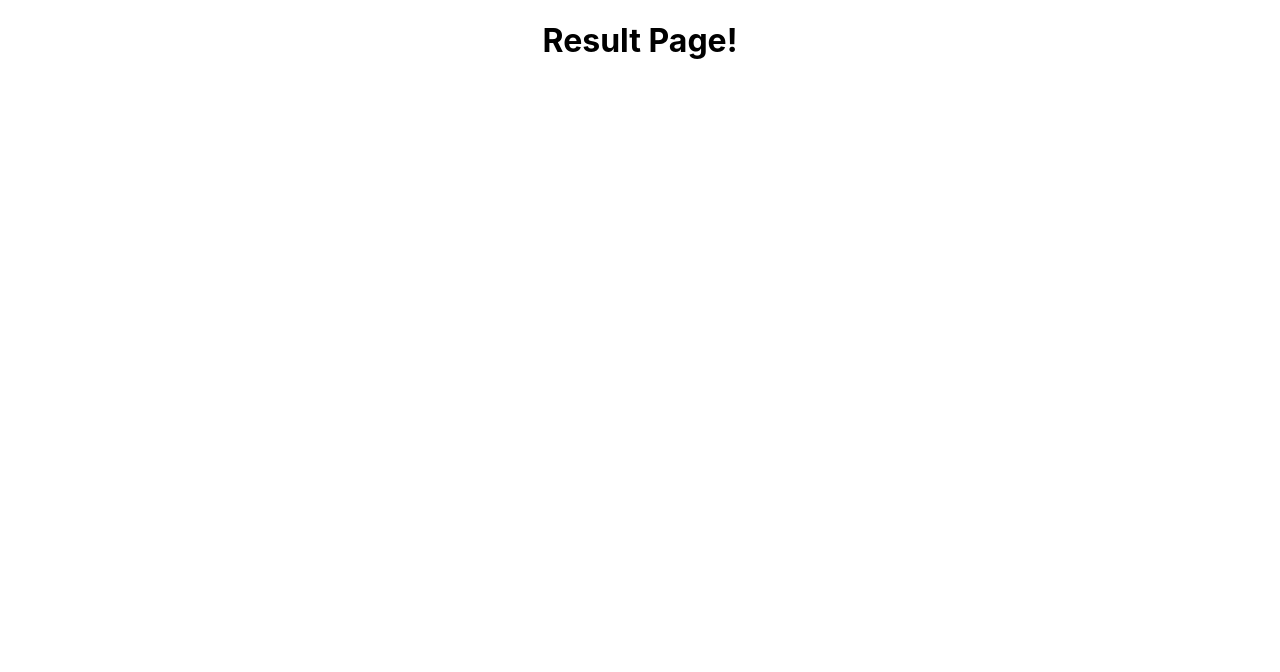
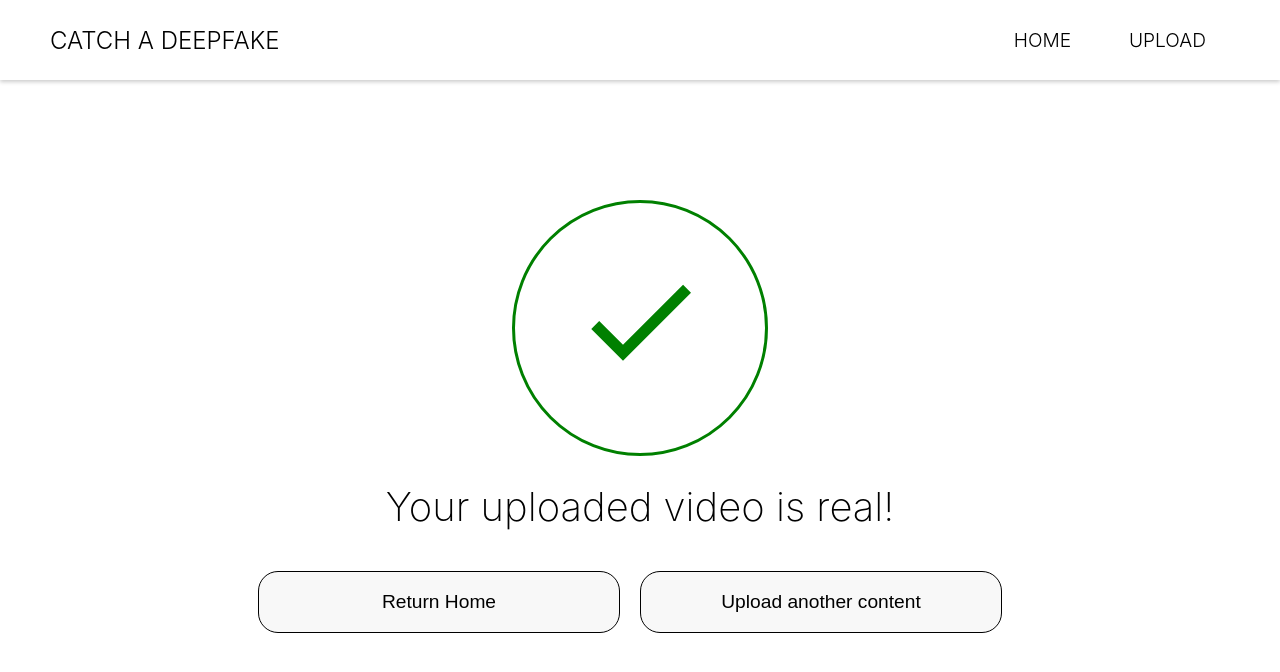
Before and after one commit to ArdiJorganxhi/CatchADeepfake-Frontend, a React (Create React App) app: page /result in a window 1280 px wide. Shown: the top 672 px of the page. Built offline with nearby package versions, Linux system fonts and the light colour scheme.

Commit message:
implement result page

```diff
--- a/src/App.js
+++ b/src/App.js
@@ -1,6 +1,6 @@
 import logo from './logo.svg';
 import './App.css';
-import { BrowserRouter, Routes, Route, useLocation } from 'react-router-dom'
+import { BrowserRouter, Routes, Route, useLocation, useNavigate } from 'react-router-dom'
 import Home from './pages/home';
 import Upload from './pages/upload';
 import Result from './pages/result';
@@ -12,9 +12,9 @@ function App() {
     <div className='App'>
     <BrowserRouter>
     <Routes>
-      <Route path='/' element={<Home />}></Route>
-      <Route path='/upload' element={<Upload />}></Route>
-      <Route path='/result' element={<Result />}></Route>
+      <Route exact path='/' element={<Home />}></Route>
+      <Route exact path='/upload' element={<Upload />}></Route>
+      <Route exact path='/result' element={<Result />}></Route>
     </Routes>
     </BrowserRouter>
     </div>
--- a/src/components/button.js
+++ b/src/components/button.js
@@ -5,7 +5,7 @@ import { Link } from 'react-router-dom'
 export default function Button(props) {
   return (
     <Link to={props.navigate}>
-   <button className='button-component' onClick={props.onClick}>
+   <button className='button-component' onClick={props.onClick} onSubmit={props.onSubmit}>
     <h3>{props.title}</h3>
    </button>
    </Link>
--- a/src/components/css/button.css
+++ b/src/components/css/button.css
@@ -10,10 +10,12 @@
 .button-component h3 {
     font-size: 1.2rem;
     font-weight: 200;
+    width: 200px;
 }
 
 .button-component:hover {
+    color: #fff;
+    text-shadow: nthree;
     background-color: #000033;
-    color: #fff;
-    transition: 0.35s all ease-in-out;
+    transition: 0.3s all ease-in;
 }
--- /dev/null
+++ b/src/pages/css/result.css
@@ -0,0 +1,44 @@
+.result-container {
+    display: grid;
+    justify-content: center;
+    align-items: center;
+    padding: 120px;
+}
+
+
+.circle {
+    width: 250px;
+    height: 250px;
+    border-radius: 50%;
+    border: 3px solid green;
+    background-color: transparent;
+}
+
+.done-icon {
+    font-size: 8.5rem;
+    align-items: center;
+    color: green;
+    margin-top: 50px;
+}
+
+.result-desc {
+    display: flex;
+    justify-content: center;
+}
+
+.result-desc h3 {
+    font-weight: 250;
+    font-size: 2.5rem;
+    white-space: nowrap;
+    padding-top: 20px;
+}
+
+.buttons-container {
+    display: flex;
+    justify-content: center;
+    align-items: center;
+}
+
+.buttons-container Button {
+    margin-right: 20px;
+}
--- a/src/pages/result.jsx
+++ b/src/pages/result.jsx
@@ -1,9 +1,38 @@
 import React from 'react'
+import {MdOutlineDone} from 'react-icons/md'
+import Navbar from '../components/navbar'
+import './css/result.css'
+import Button from '../components/button'
+import { useNavigate } from 'react-router'
+import { Link } from 'react-router-dom'
 
 export default function Result() {
+
+  const navigate = useNavigate();
+
+  const navigateHome = () => {
+    navigate('/')
+  }
+
   return (
     <div>
-      <h1>Result Page!</h1>
+      <Navbar />
+      <div className="result-container">
+      <div className="circle">
+        <div className="done-icon">
+        <MdOutlineDone />
+        </div>
+        <div className="result-desc">
+          <h3>Your uploaded video is real!</h3>
+        </div>
+        <div className="buttons-container">
+        <Button title="Return Home" onClick={navigateHome} />
+        <Link to='/upload'>
+        <Button title="Upload another content" />
+        </Link>
+        </div>
+      </div>
+      </div>
     </div>
   )
 }
--- a/src/pages/upload.jsx
+++ b/src/pages/upload.jsx
@@ -2,19 +2,28 @@ import React, { useRef } from 'react'
 import Navbar from '../components/navbar'
 import './css/upload.css'
 import Button from '../components/button'
+import { useNavigate } from 'react-router';
 
 export default function Upload() {
 
   const ref = useRef();
-
+  const navigate = useNavigate()
   const handleClick = () => {
       ref.current.click();
+      navigate('/result')
   };
 
   const handleFileInputChange = (event) => {
     const file = event.target.files[0];
+    navigate('/result')
     // Do something with the selected file
   };
+
+  const handleSubmit = (event) => {
+    event.preventDefault();
+    navigate('/result')
+
+  }
   return (
     <div>
       <Navbar />
@@ -23,16 +32,18 @@ export default function Upload() {
         <h3>Upload your video or audio file.</h3>
       </div>
       <div className="buttons-container">
-        <Button title="Upload video" onClick={handleClick} />
+        <Button title="Upload video" onClick={handleClick} onSubmit={handleSubmit} />
         <Button title="Upload audio" onClick={handleClick} />
       </div>
       </div>
+      <form onSubmit={handleSubmit}>
       <input
         ref={ref}
         type="file"
         onChange={handleFileInputChange}
         style={{ display: "none" }}
       />
+      </form>
 
     </div>
   )
```
Also changed, not shown: src/components/animated.routes.js (deleted, +0 -9 lines).
